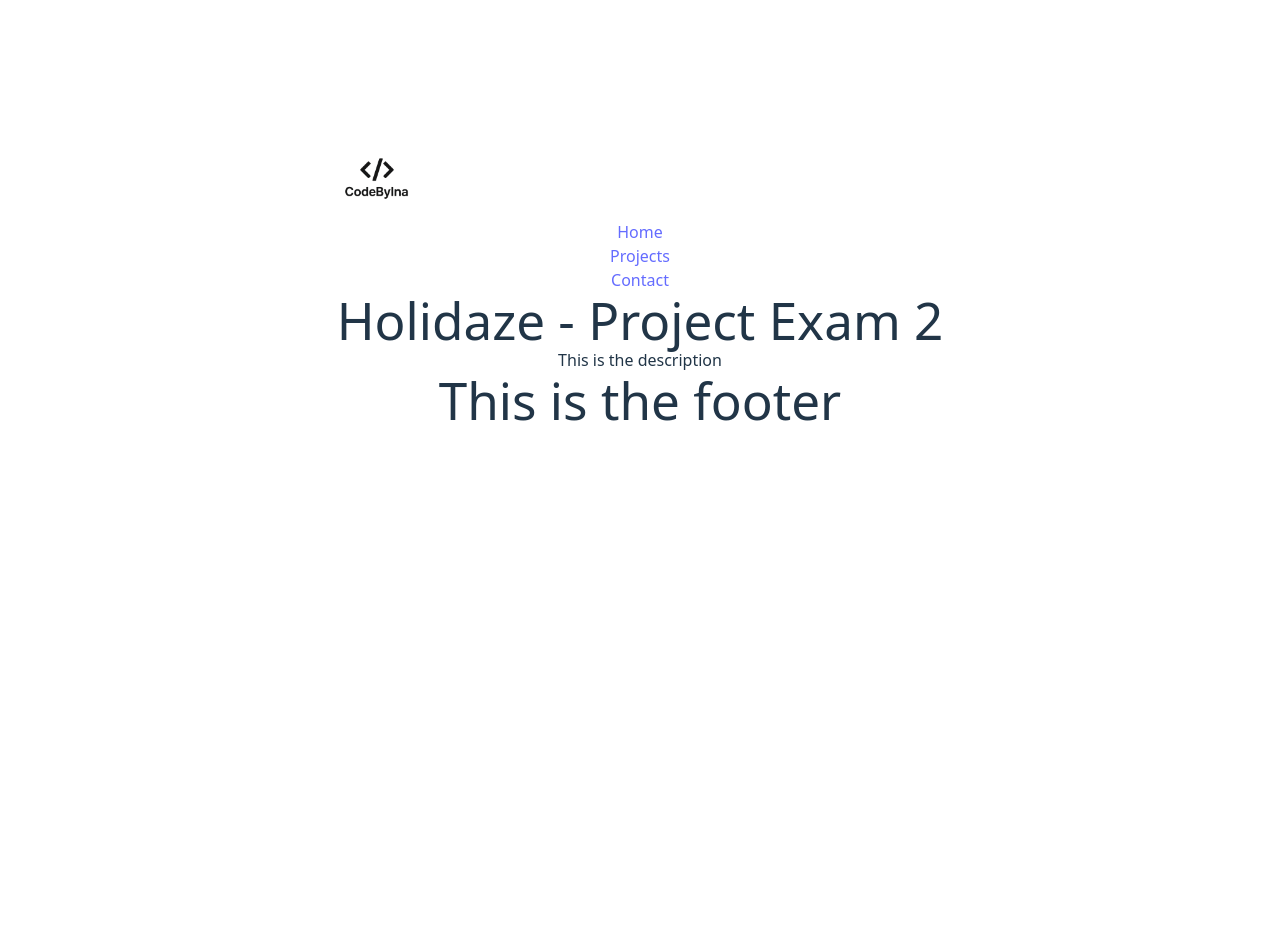
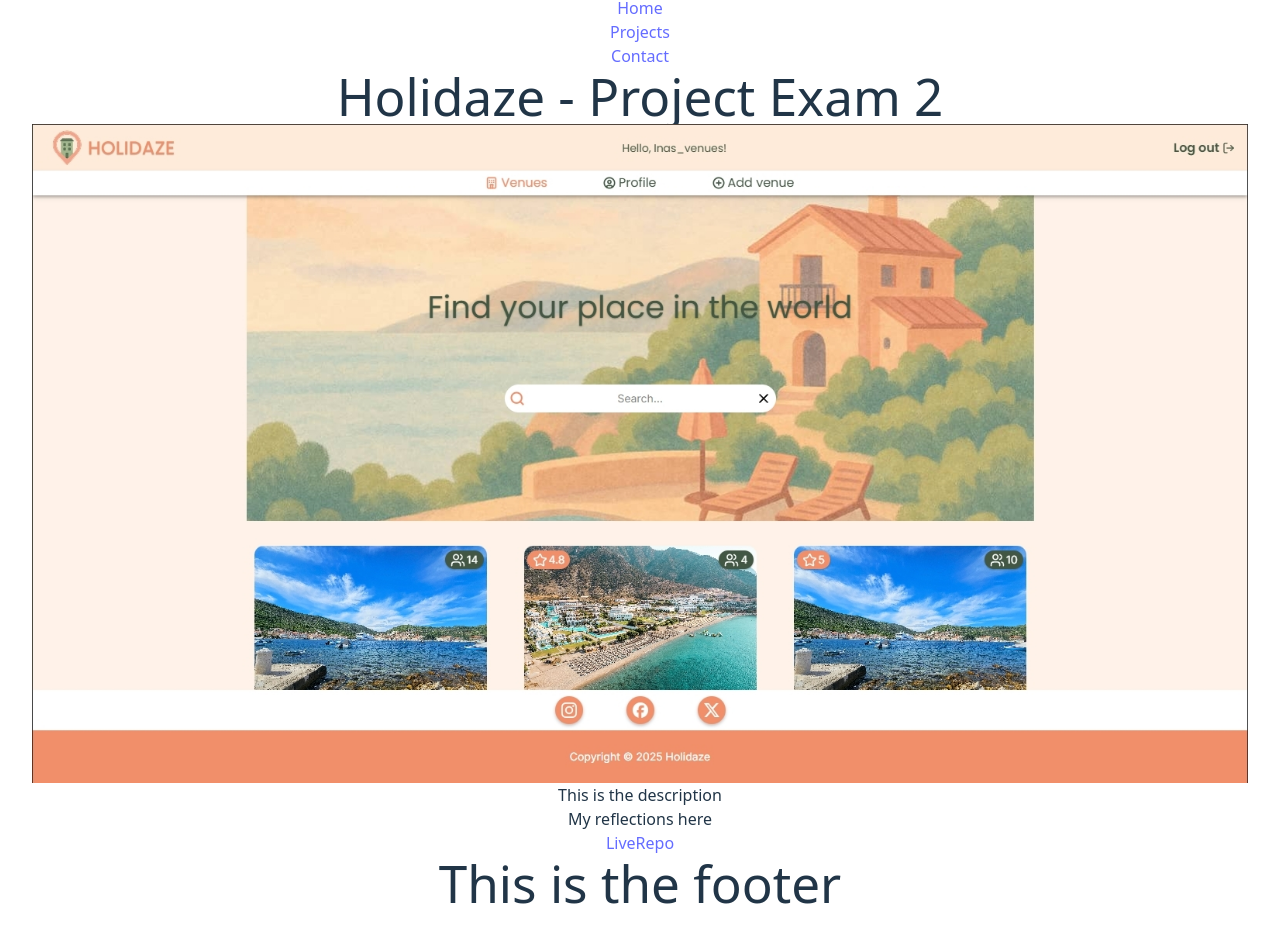
Before and after one commit to Inaelise/portfolio-2, a React (Vite) app: page /project/1 in a window 1280 px wide. Shown: the part 116-1058 px from the top of the page. Before the commit the page ends 800 px from the top, so only its background shows below. Built offline with nearby package versions, Linux system fonts and the light colour scheme.

Commit message:
Adds image, reflection and link props to elements

```diff
--- a/src/components/Project.jsx
+++ b/src/components/Project.jsx
@@ -19,7 +19,13 @@ export default function Project() {
       transition={{ duration: 0.5 }}
     >
       <h1>{project.name}</h1>
+      <img src={project.image.src} alt={project.image.alt} />
       <p>{project.description}</p>
+      <p>{project.reflection}</p>
+      <div>
+        <a href={project.links.live}>Live</a>
+        <a href={project.links.repo}>Repo</a>
+      </div>
     </MotionMain>
   );
 }
```
